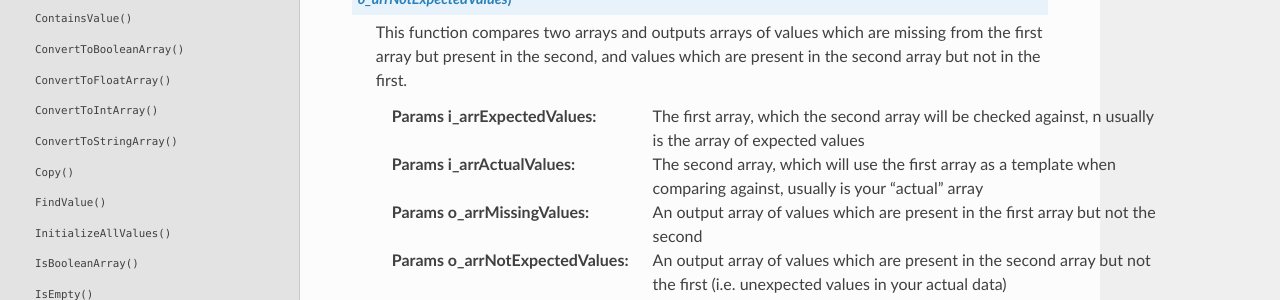
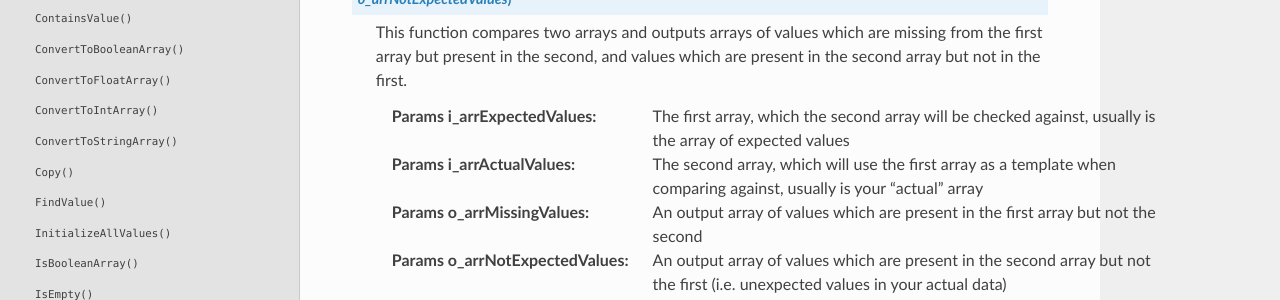
Before and after one commit to theonetruenerd/VenusLibraryDocumentation, a Sphinx documentation site: the page built from docs/source/Array.rst, in a window 1280 px wide and 900 px high, scrolled down 858 px. Shown: the part 151-451 px from the top of the window. Built offline with Sphinx 7.4.7 and the Read the Docs theme 2.0.0, drawn with Linux system fonts in a browser that asks for light colours; pages that are not in the unit, such as notebooks, are missing from menus.

```diff
--- a/docs/source/Array.rst
+++ b/docs/source/Array.rst
@@ -39,7 +39,7 @@ The array library from HSLExtensions adds functions to help manipulate 1-D array
 
   This function compares two arrays and outputs arrays of values which are missing from the first array but present in the second, and values which are present in the second array but not in the first.
 
-  :params i_arrExpectedValues: The first array, which the second array will be checked against, \n usually is the array of expected values
+  :params i_arrExpectedValues: The first array, which the second array will be checked against, usually is the array of expected values
   :params i_arrActualValues: The second array, which will use the first array as a template when comparing against, usually is your "actual" array
   :params o_arrMissingValues: An output array of values which are present in the first array but not the second
   :params o_arrNotExpectedValues: An output array of values which are present in the second array but not the first (i.e. unexpected values in your actual data)
```
